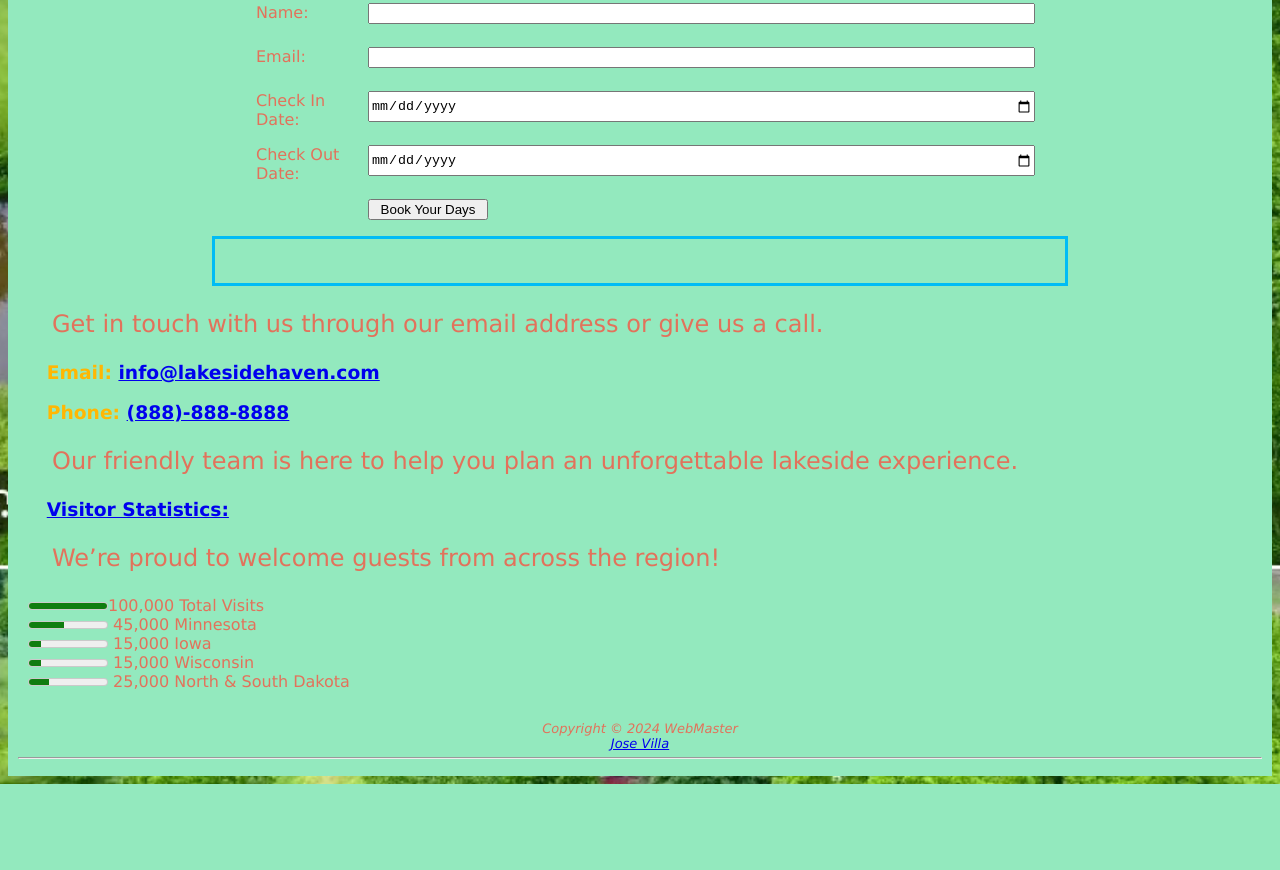
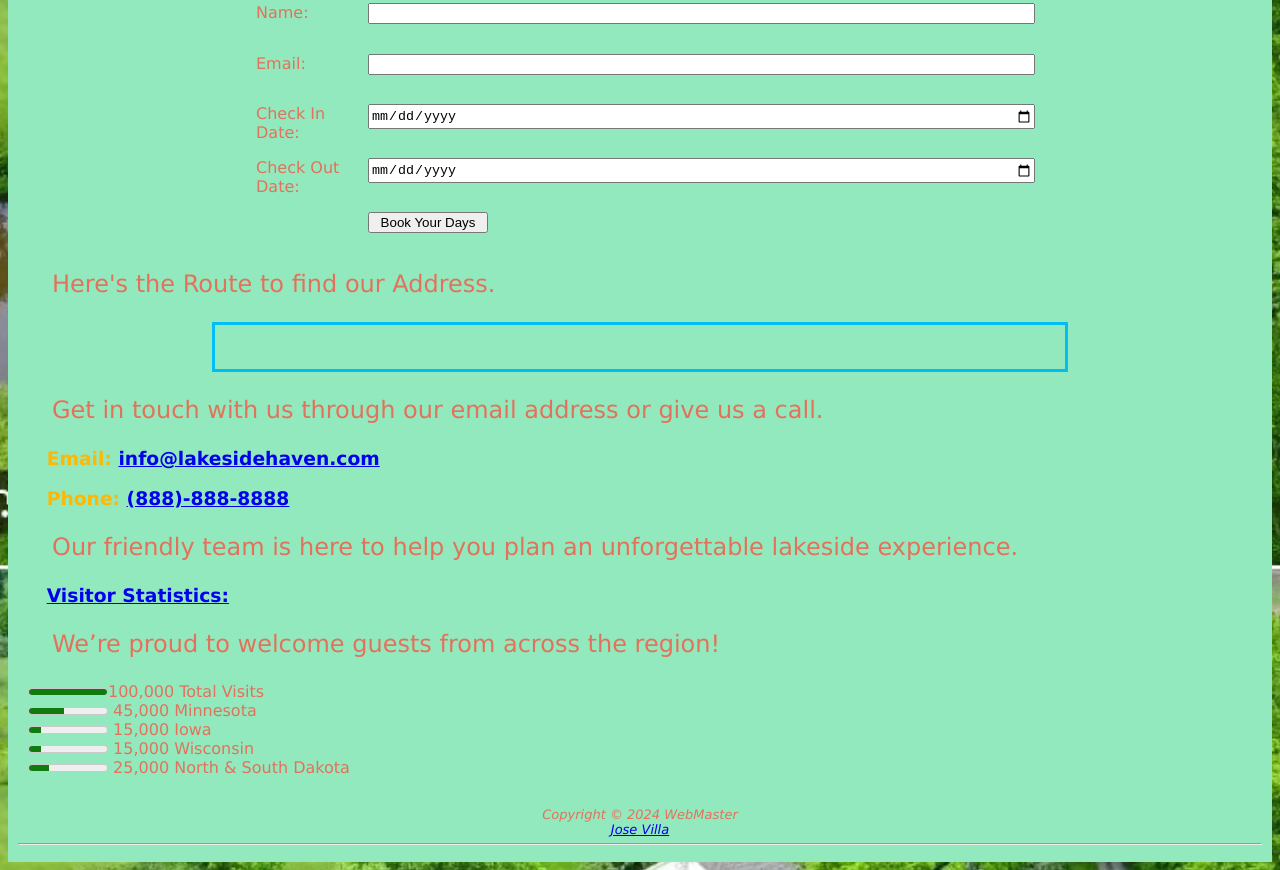
Before and after one commit to j0542420/Lakeside_Haven, a plain HTML site: page contact.html in a window 1280 px wide. Shown: the part 1031-1901 px from the top of the page. Before the commit the page ends 1815 px from the top, so only its background shows below. Drawn offline with Linux system fonts and the light colour scheme; some packages are replaced by stand-ins of ours.

Commit message:
Case Project 6 Updated

```diff
--- a/contact.html
+++ b/contact.html
@@ -58,6 +58,7 @@
 			</form>
 		</div>
 
+		<p>Here's the Route to find our Address.</P>
 		<!-- Displays thr route box to go to hotel-->
 		<div id="routeBox"></div>
 
--- a/styles/casita.css
+++ b/styles/casita.css
@@ -146,7 +146,7 @@ form {
 	flex-direction: column;
 }
 
-input, textarea { margin-bottom: .5em; width:50em }
+input, textarea { margin-bottom: 1em; width:50em }
 
 #divform {
 
```
